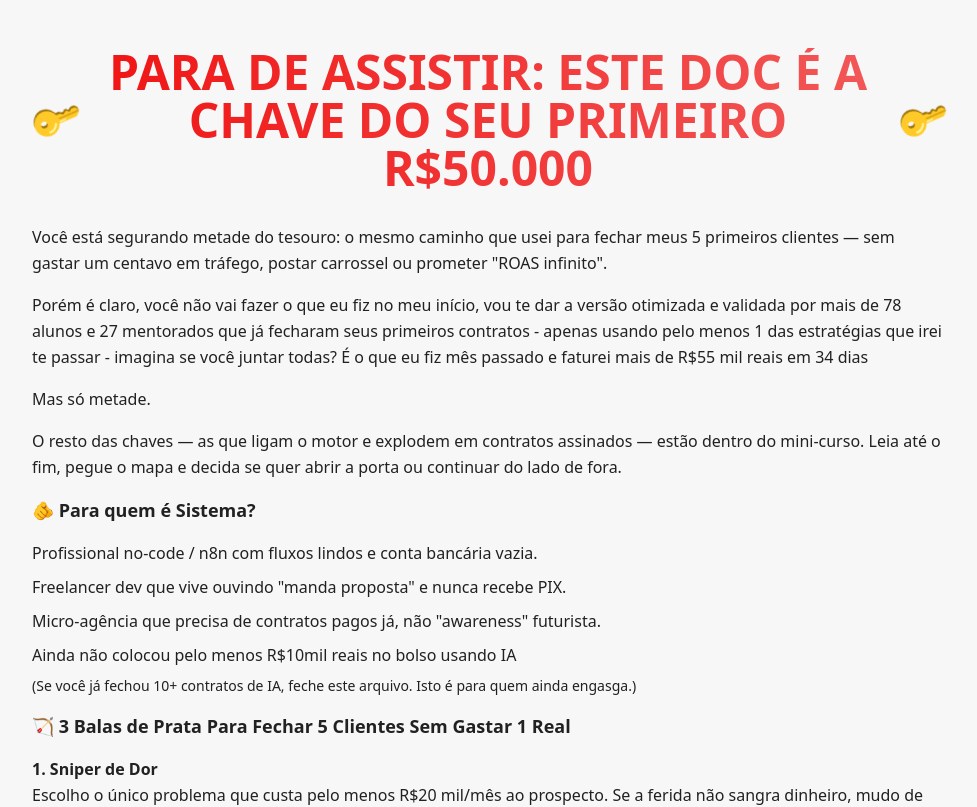
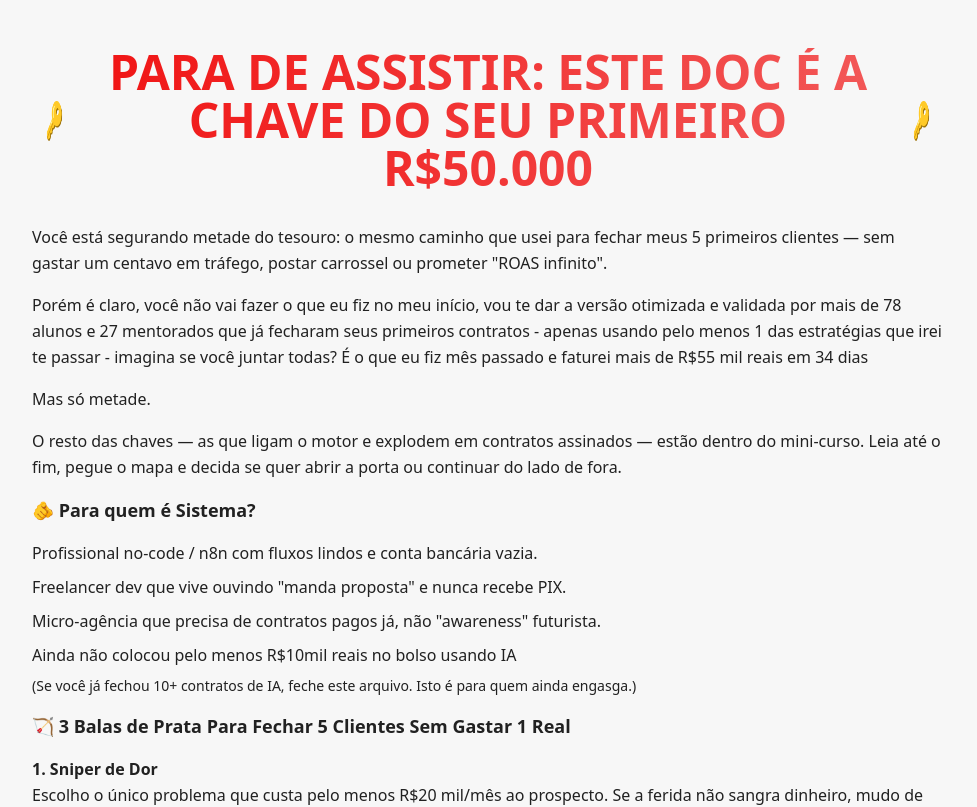
Before and after one commit to Ovitozinn/primeiro-pix-land-page, a React (Vite) app: page / in a window 1280 px wide. Shown: the top 807 px of the page, without its empty margins (152-1129 px from the left). Built offline with nearby package versions, Linux system fonts and the light colour scheme.

Commit message:
Fix: Adjust spinning key animation

```diff
--- a/src/components/LandingPage.tsx
+++ b/src/components/LandingPage.tsx
@@ -25,13 +25,20 @@ const LandingPage = () => {
           <div className="text-base leading-relaxed text-foreground space-y-4">
             <div className="text-center mb-8">
               <div className="flex items-center justify-center gap-3 mb-2">
-                <div className="animate-spin text-4xl">🔑</div>
+                <div className="text-4xl animate-pulse" style={{ animation: 'rotateY 3s linear infinite' }}>🔑</div>
                 <h1 className="font-extrabold text-3xl sm:text-4xl lg:text-5xl bg-gradient-to-r from-landing-cta to-landing-cta/70 bg-clip-text text-transparent">
                   PARA DE ASSISTIR: ESTE DOC É A CHAVE DO SEU PRIMEIRO R$50.000
                 </h1>
-                <div className="animate-spin text-4xl">🔑</div>
+                <div className="text-4xl animate-pulse" style={{ animation: 'rotateY 3s linear infinite' }}>🔑</div>
               </div>
             </div>
+
+            <style>{`
+              @keyframes rotateY {
+                from { transform: rotateY(0deg); }
+                to { transform: rotateY(360deg); }
+              }
+            `}</style>
 
             <p>
               Você está segurando metade do tesouro: o mesmo caminho que usei para fechar meus 5 primeiros clientes — sem gastar um centavo em tráfego, postar carrossel ou prometer "ROAS infinito".
```
